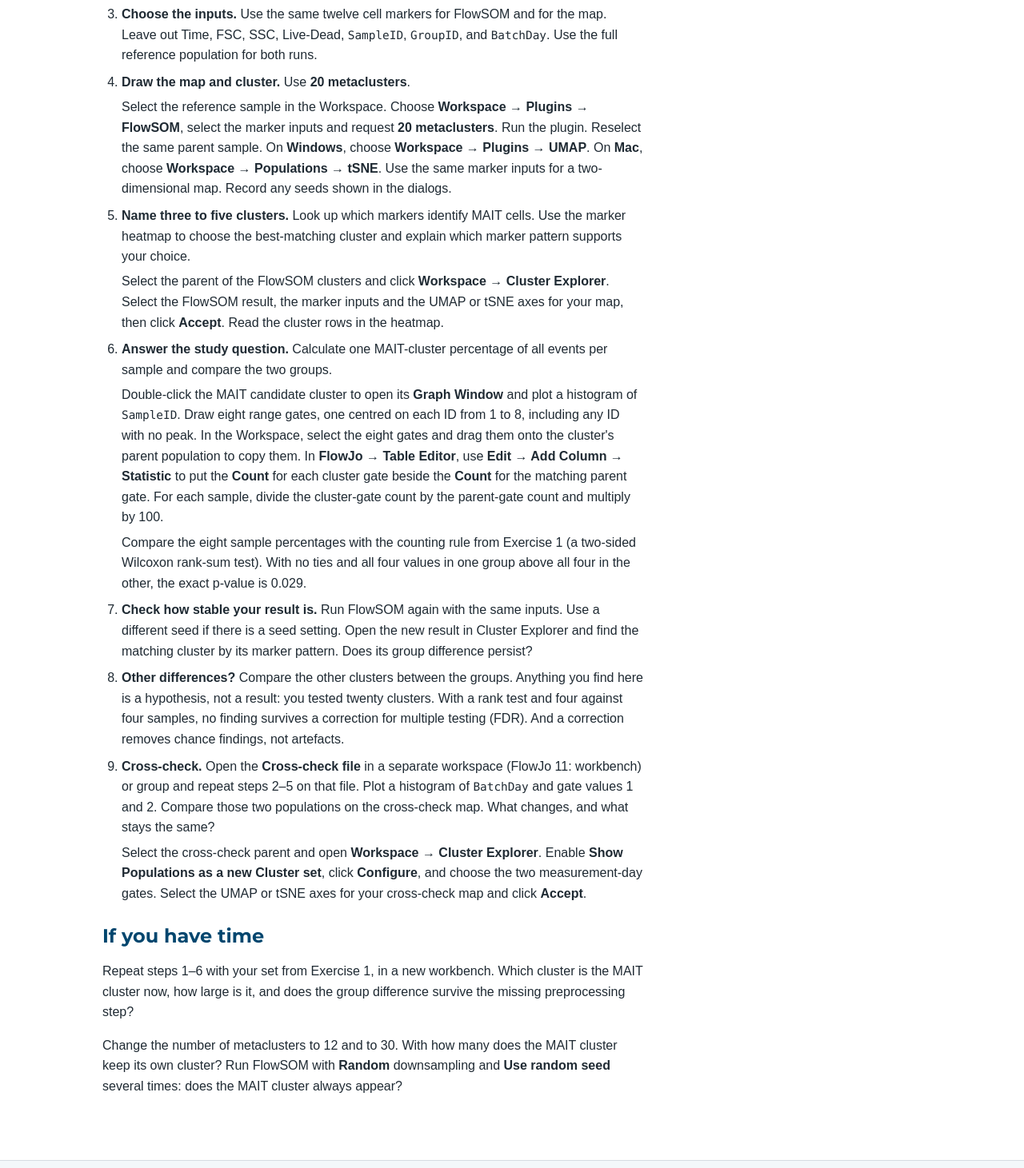
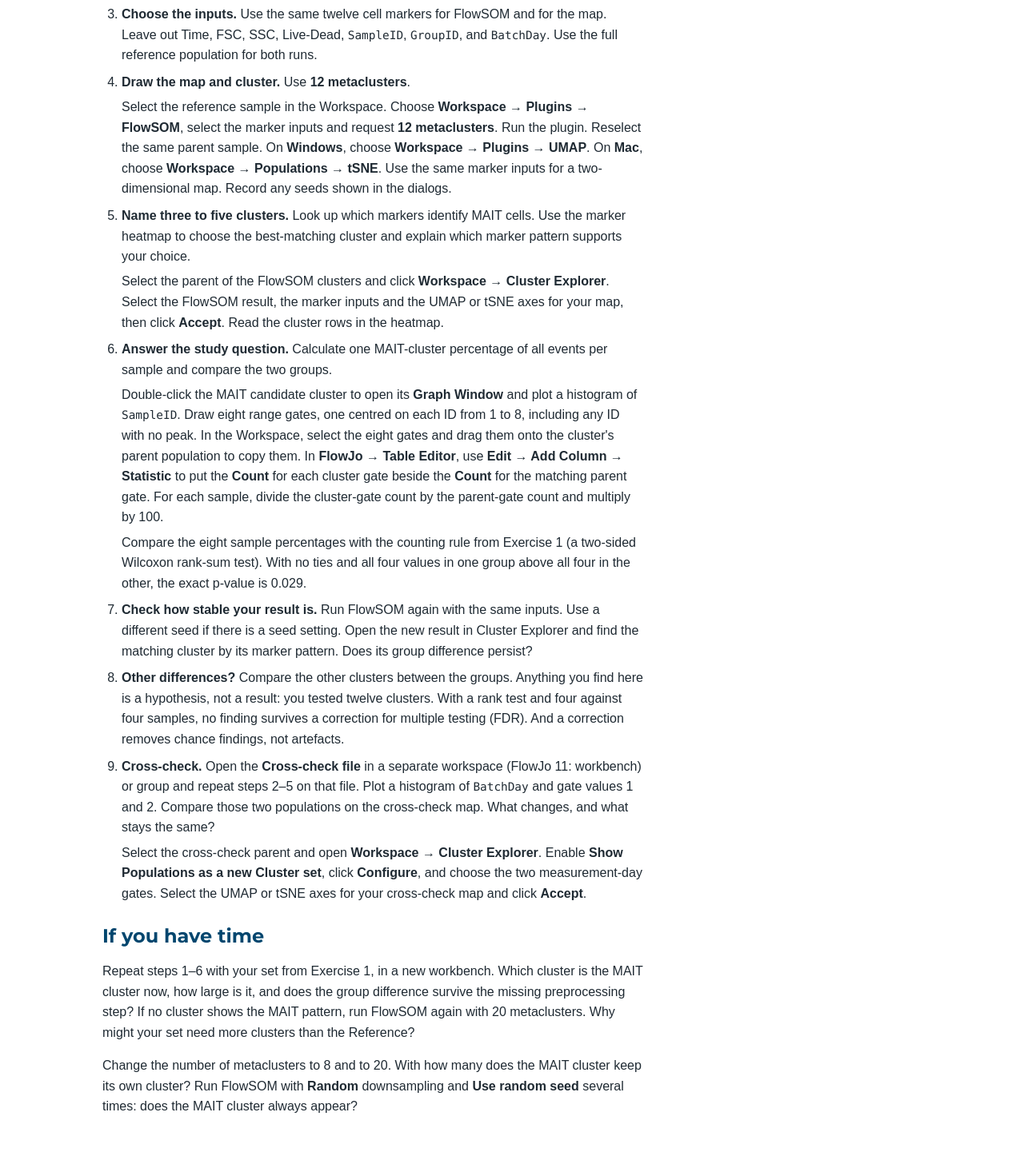
Before and after one commit to henry-nording/lmu-flow-workshop-2026, a website: page docs/exercise-2/index.html in a window 1280 px wide. Shown: the part 1164-2625 px from the top of the page at 80% size. Drawn offline with Linux system fonts and the light colour scheme.

Commit message:
Exercise 2: back to 12 metaclusters
Co-Authored-By: Claude Opus 5.5 <noreply@anthropic.com>
Claude-Session: https://claude.ai/code/session_01Q9ZZvxhXt4cyRr5cVpj4Km

```diff
--- a/docs/exercise-2/index.html
+++ b/docs/exercise-2/index.html
@@ -62,8 +62,8 @@
 <p><strong>Choose the inputs.</strong> Use the same twelve cell markers for FlowSOM and for the map. Leave out Time, FSC, SSC, Live-Dead, <code>SampleID</code>, <code>GroupID</code>, and <code>BatchDay</code>. Use the full reference population for both runs.</p>
 </li>
 <li>
-<p><strong>Draw the map and cluster.</strong> Use <strong>20 metaclusters</strong>.</p>
-<p>Select the reference sample in the Workspace. Choose <strong>Workspace → Plugins → FlowSOM</strong>, select the marker inputs and request <strong>20 metaclusters</strong>. Run the plugin. Reselect the same parent sample. On <strong>Windows</strong>, choose <strong>Workspace → Plugins → UMAP</strong>. On <strong>Mac</strong>, choose <strong>Workspace → Populations → tSNE</strong>. Use the same marker inputs for a two-dimensional map. Record any seeds shown in the dialogs.</p>
+<p><strong>Draw the map and cluster.</strong> Use <strong>12 metaclusters</strong>.</p>
+<p>Select the reference sample in the Workspace. Choose <strong>Workspace → Plugins → FlowSOM</strong>, select the marker inputs and request <strong>12 metaclusters</strong>. Run the plugin. Reselect the same parent sample. On <strong>Windows</strong>, choose <strong>Workspace → Plugins → UMAP</strong>. On <strong>Mac</strong>, choose <strong>Workspace → Populations → tSNE</strong>. Use the same marker inputs for a two-dimensional map. Record any seeds shown in the dialogs.</p>
 </li>
 <li>
 <p><strong>Name three to five clusters.</strong> Look up which markers identify MAIT cells. Use the marker heatmap to choose the best-matching cluster and explain which marker pattern supports your choice.</p>
@@ -78,7 +78,7 @@
 <p><strong>Check how stable your result is.</strong> Run FlowSOM again with the same inputs. Use a different seed if there is a seed setting. Open the new result in Cluster Explorer and find the matching cluster by its marker pattern. Does its group difference persist?</p>
 </li>
 <li>
-<p><strong>Other differences?</strong> Compare the other clusters between the groups. Anything you find here is a hypothesis, not a result: you tested twenty clusters. With a rank test and four against four samples, no finding survives a correction for multiple testing (FDR). And a correction removes chance findings, not artefacts.</p>
+<p><strong>Other differences?</strong> Compare the other clusters between the groups. Anything you find here is a hypothesis, not a result: you tested twelve clusters. With a rank test and four against four samples, no finding survives a correction for multiple testing (FDR). And a correction removes chance findings, not artefacts.</p>
 </li>
 <li>
 <p><strong>Cross-check.</strong> Open the <strong>Cross-check file</strong> in a separate workspace (FlowJo 11: workbench) or group and repeat steps 2–5 on that file. Plot a histogram of <code>BatchDay</code> and gate values 1 and 2. Compare those two populations on the cross-check map. What changes, and what stays the same?</p>
@@ -86,8 +86,8 @@
 </li>
 </ol>
 <h2>If you have time</h2>
-<p>Repeat steps 1–6 with your set from Exercise 1, in a new workbench. Which cluster is the MAIT cluster now, how large is it, and does the group difference survive the missing preprocessing step?</p>
-<p>Change the number of metaclusters to 12 and to 30. With how many does the MAIT cluster keep its own cluster? Run FlowSOM with <strong>Random</strong> downsampling and <strong>Use random seed</strong> several times: does the MAIT cluster always appear?</p>
+<p>Repeat steps 1–6 with your set from Exercise 1, in a new workbench. Which cluster is the MAIT cluster now, how large is it, and does the group difference survive the missing preprocessing step? If no cluster shows the MAIT pattern, run FlowSOM again with 20 metaclusters. Why might your set need more clusters than the Reference?</p>
+<p>Change the number of metaclusters to 8 and to 20. With how many does the MAIT cluster keep its own cluster? Run FlowSOM with <strong>Random</strong> downsampling and <strong>Use random seed</strong> several times: does the MAIT cluster always appear?</p>
 </div>
     <template data-version="v11"><p>Work in pairs, 45 minutes.</p>
 <h2>The study</h2>
@@ -109,8 +109,8 @@
 <p><strong>Choose the inputs.</strong> Use the same twelve cell markers for FlowSOM and for the map. Leave out Time, FSC, SSC, Live-Dead, <code>SampleID</code>, <code>GroupID</code>, and <code>BatchDay</code>. Use the full reference population for both runs.</p>
 </li>
 <li>
-<p><strong>Draw the map and cluster.</strong> Use <strong>20 metaclusters</strong>.</p>
-<p>With <strong>Experiment Data</strong> selected (all eight samples), select <strong>Ungated</strong>. Choose <strong>Platforms → UMAP</strong>, choose the parameter set <strong>Uncompensated</strong> (with <strong>Compensated</strong> the list stays empty), tick all and untick Live-Dead, keep <strong>Number of components</strong> at <strong>2</strong> and the other defaults, and click <strong>Submit</strong>. It takes about a minute. Select <strong>Ungated</strong> again and choose <strong>Platforms → FlowSOM</strong>. Choose <strong>Uncompensated</strong>, tick all and untick Live-Dead; the list should read &quot;APC-A :: CCR7 + 11 more&quot;. Set <strong>Number of metaclusters</strong> to <strong>20</strong> (default 10) and <strong>Choose a downsampling method</strong> to <strong>None</strong> (default Uniform), then click <strong>Submit</strong>. With these settings a second run gives the same clusters. The clusters appear as populations under <strong>Ungated</strong>. If FlowJo marks a run as out-of-date, its clusters stay usable. Right-click it → <strong>Recalculate</strong> runs FlowSOM again.</p>
+<p><strong>Draw the map and cluster.</strong> Use <strong>12 metaclusters</strong>.</p>
+<p>With <strong>Experiment Data</strong> selected (all eight samples), select <strong>Ungated</strong>. Choose <strong>Platforms → UMAP</strong>, choose the parameter set <strong>Uncompensated</strong> (with <strong>Compensated</strong> the list stays empty), tick all and untick Live-Dead, keep <strong>Number of components</strong> at <strong>2</strong> and the other defaults, and click <strong>Submit</strong>. It takes about a minute. Select <strong>Ungated</strong> again and choose <strong>Platforms → FlowSOM</strong>. Choose <strong>Uncompensated</strong>, tick all and untick Live-Dead; the list should read &quot;APC-A :: CCR7 + 11 more&quot;. Set <strong>Number of metaclusters</strong> to <strong>12</strong> (default 10) and <strong>Choose a downsampling method</strong> to <strong>None</strong> (default Uniform), then click <strong>Submit</strong>. The clusters appear as populations under <strong>Ungated</strong>. If FlowJo marks a run as out-of-date, its clusters stay usable. Right-click it → <strong>Recalculate</strong> runs FlowSOM again.</p>
 </li>
 <li>
 <p><strong>Name three to five clusters.</strong> Look up which markers identify MAIT cells. Use the marker heatmap to choose the best-matching cluster and explain which marker pattern supports your choice.</p>
@@ -125,7 +125,7 @@
 <p>Run FlowSOM again on <strong>Ungated</strong> with the same inputs, but set <strong>Choose a downsampling method</strong> to <strong>Random</strong> and tick <strong>Use random seed</strong>. In the Cluster Explorer, type <code>FlowSOM_Ungated_1_cluster</code> into <strong>Filter clusters</strong> to see only the new run. If no cluster in the new run shows the MAIT pattern, note that too: it is part of the answer.</p>
 </li>
 <li>
-<p><strong>Other differences?</strong> Compare the other clusters between the groups. Anything you find here is a hypothesis, not a result: you tested twenty clusters. With a rank test and four against four samples, no finding survives a correction for multiple testing (FDR). And a correction removes chance findings, not artefacts.</p>
+<p><strong>Other differences?</strong> Compare the other clusters between the groups. Anything you find here is a hypothesis, not a result: you tested twelve clusters. With a rank test and four against four samples, no finding survives a correction for multiple testing (FDR). And a correction removes chance findings, not artefacts.</p>
 </li>
 <li>
 <p><strong>Cross-check.</strong> Open the <strong>Cross-check file</strong> in a separate workspace (FlowJo 11: workbench) or group and repeat steps 2–5 on that file. Plot a histogram of <code>BatchDay</code> and gate values 1 and 2. Compare those two populations on the cross-check map. What changes, and what stays the same?</p>
@@ -133,8 +133,8 @@
 </li>
 </ol>
 <h2>If you have time</h2>
-<p>Repeat steps 1–6 with your set from Exercise 1, in a new workbench. Which cluster is the MAIT cluster now, how large is it, and does the group difference survive the missing preprocessing step?</p>
-<p>Change the number of metaclusters to 12 and to 30. With how many does the MAIT cluster keep its own cluster? Run FlowSOM with <strong>Random</strong> downsampling and <strong>Use random seed</strong> several times: does the MAIT cluster always appear?</p>
+<p>Repeat steps 1–6 with your set from Exercise 1, in a new workbench. Which cluster is the MAIT cluster now, how large is it, and does the group difference survive the missing preprocessing step? If no cluster shows the MAIT pattern, run FlowSOM again with 20 metaclusters. Why might your set need more clusters than the Reference?</p>
+<p>Change the number of metaclusters to 8 and to 20. With how many does the MAIT cluster keep its own cluster? Run FlowSOM with <strong>Random</strong> downsampling and <strong>Use random seed</strong> several times: does the MAIT cluster always appear?</p>
 </template>
   </main>
   <footer class="site-footer">
```
Also changed, not shown: content/exercise_2.md (+6 -6 lines).
